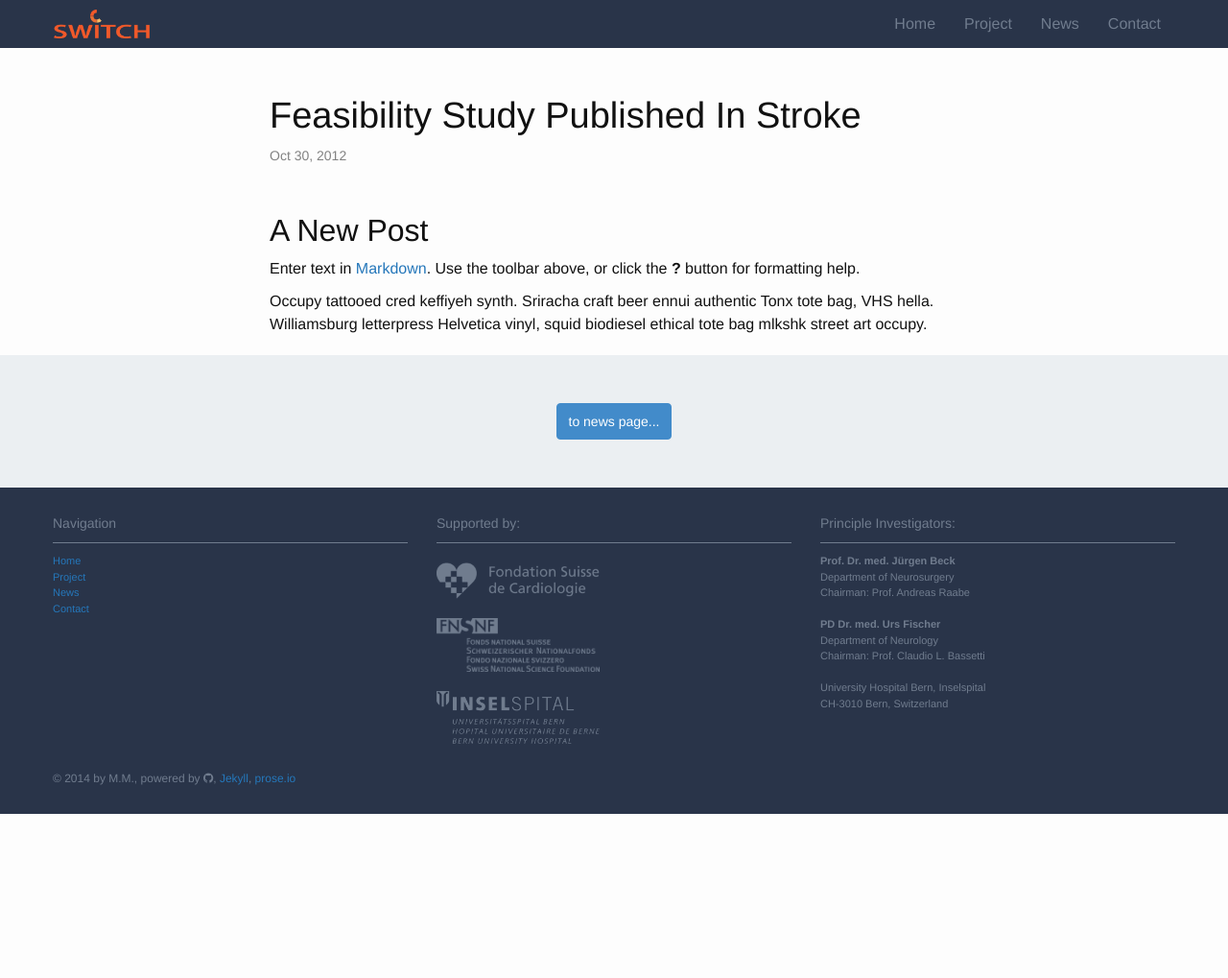
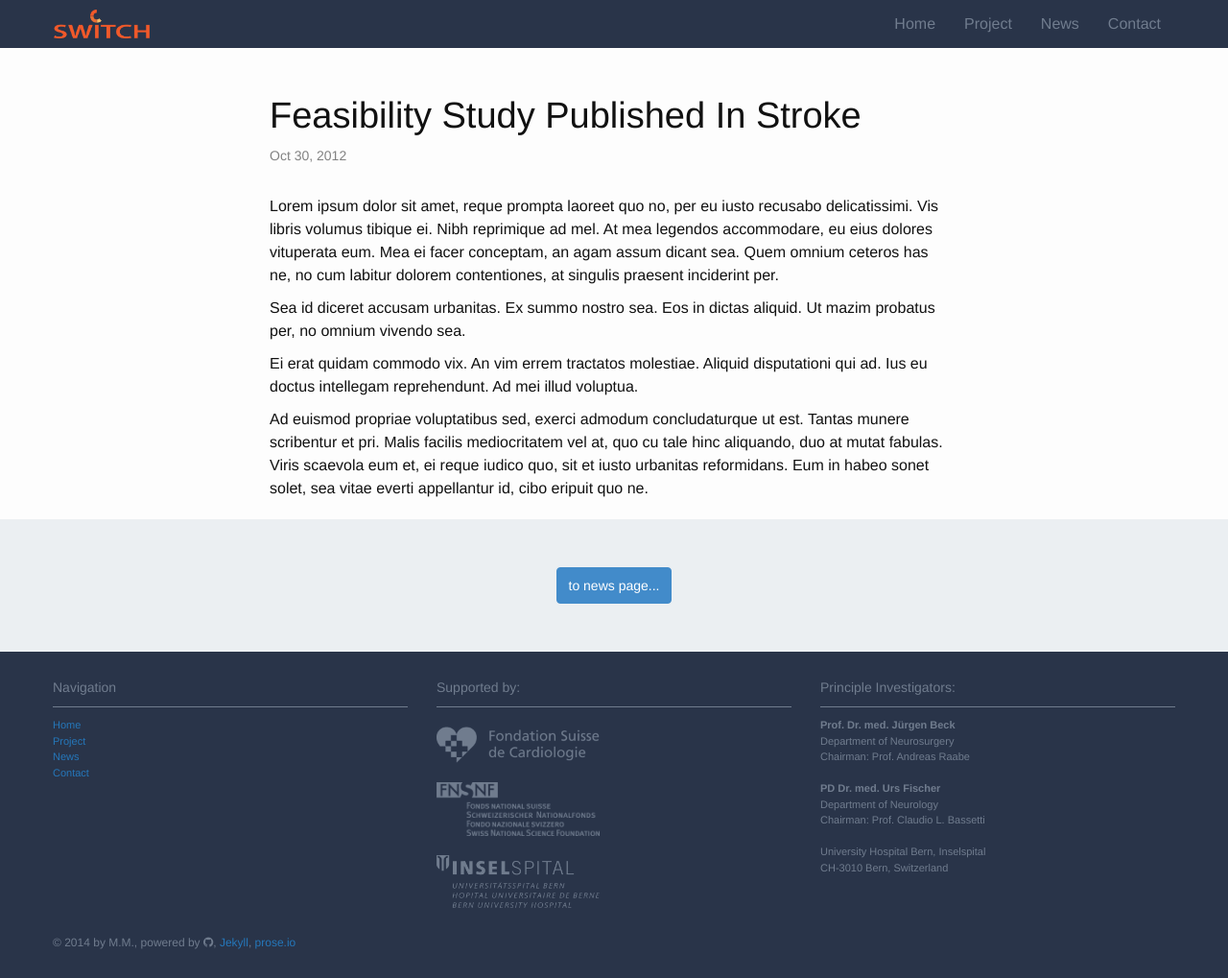
Before and after one commit to bressanj/switch, a Jekyll site: the page built from _posts/2012-10-30-Feasibility-study-published-in-Stroke.md, in a window 1280 px wide and 1019 px high. Shown: the whole window at 96% size. Built offline with Jekyll 4.4.1, drawn with Linux system fonts in a browser that asks for light colours; Markdown is read by kramdown in place of the engine named in the settings.

Commit message:
Updated 2012-10-30-Feasibility-study-published-in-Stroke.md

```diff
--- a/_posts/2012-10-30-Feasibility-study-published-in-Stroke.md
+++ b/_posts/2012-10-30-Feasibility-study-published-in-Stroke.md
@@ -4,8 +4,10 @@
 excerpt: "Occupy tattooed cred keffiyeh synth. Sriracha craft beer ennui authentic Tonx tote bag, VHS hella. Williamsburg letterpress Helvetica vinyl, squid biodiesel ethical tote bag mlkshk street art occupy."
 ---
 
-## A New Post
+Lorem ipsum dolor sit amet, reque prompta laoreet quo no, per eu iusto recusabo delicatissimi. Vis libris volumus tibique ei. Nibh reprimique ad mel. At mea legendos accommodare, eu eius dolores vituperata eum. Mea ei facer conceptam, an agam assum dicant sea. Quem omnium ceteros has ne, no cum labitur dolorem contentiones, at singulis praesent inciderint per.
 
-Enter text in [Markdown](http://daringfireball.net/projects/markdown/). Use the toolbar above, or click the **?** button for formatting help.
+Sea id diceret accusam urbanitas. Ex summo nostro sea. Eos in dictas aliquid. Ut mazim probatus per, no omnium vivendo sea.
 
-Occupy tattooed cred keffiyeh synth. Sriracha craft beer ennui authentic Tonx tote bag, VHS hella. Williamsburg letterpress Helvetica vinyl, squid biodiesel ethical tote bag mlkshk street art occupy.
+Ei erat quidam commodo vix. An vim errem tractatos molestiae. Aliquid disputationi qui ad. Ius eu doctus intellegam reprehendunt. Ad mei illud voluptua.
+
+Ad euismod propriae voluptatibus sed, exerci admodum concludaturque ut est. Tantas munere scribentur et pri. Malis facilis mediocritatem vel at, quo cu tale hinc aliquando, duo at mutat fabulas. Viris scaevola eum et, ei reque iudico quo, sit et iusto urbanitas reformidans. Eum in habeo sonet solet, sea vitae everti appellantur id, cibo eripuit quo ne.
```
